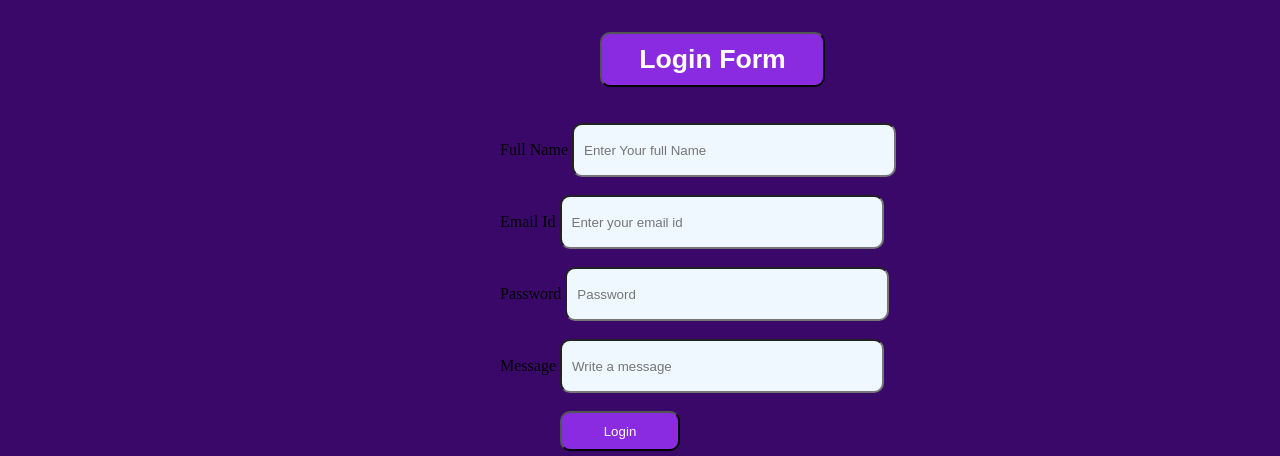
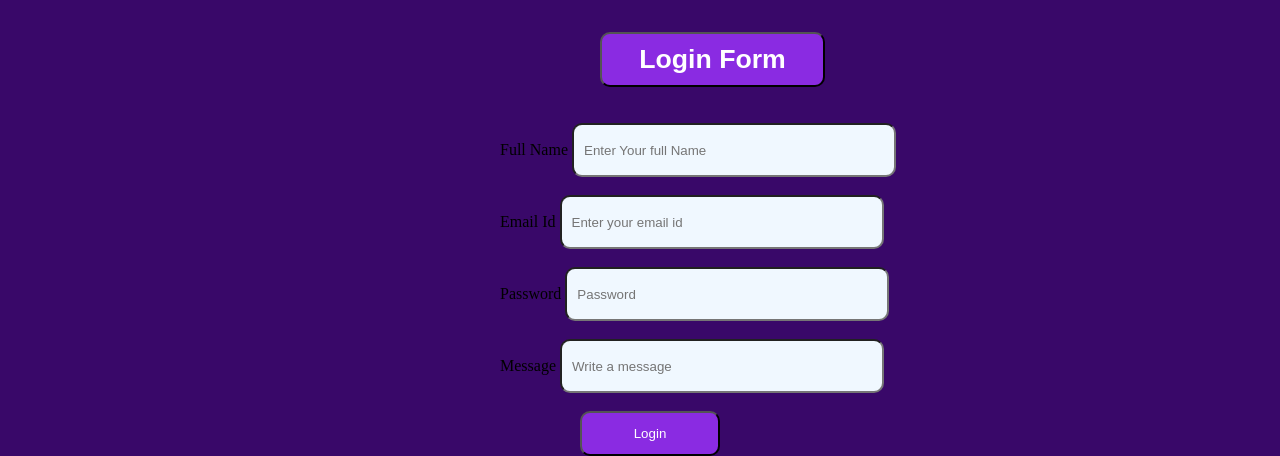
Before and after one commit to Gaurav-star11/my-portfolio, a plain HTML site: page index.html in a window 1280 px wide. Shown: the part 1919-2375 px from the top of the page. Drawn offline with Linux system fonts and the light colour scheme.

Commit message:
Update style.css

```diff
--- a/style.css
+++ b/style.css
@@ -129,7 +129,8 @@ img{
 .mm{
     height: 300px;
     width: 500px;
-    border: none
+    border: none;
+    border-radius:30px;
 }
 .cv{
     margin-left: 600px;
@@ -142,9 +143,9 @@ img{
 .sds{
     background-color: blueviolet;
     color: white;
-    height: 40px;
-    width: 120px;
-    margin-left: 60px;
+    height: 45px;
+    width: 140px;
+    margin-left: 80px;
 }
  button{
     color: white;
```
